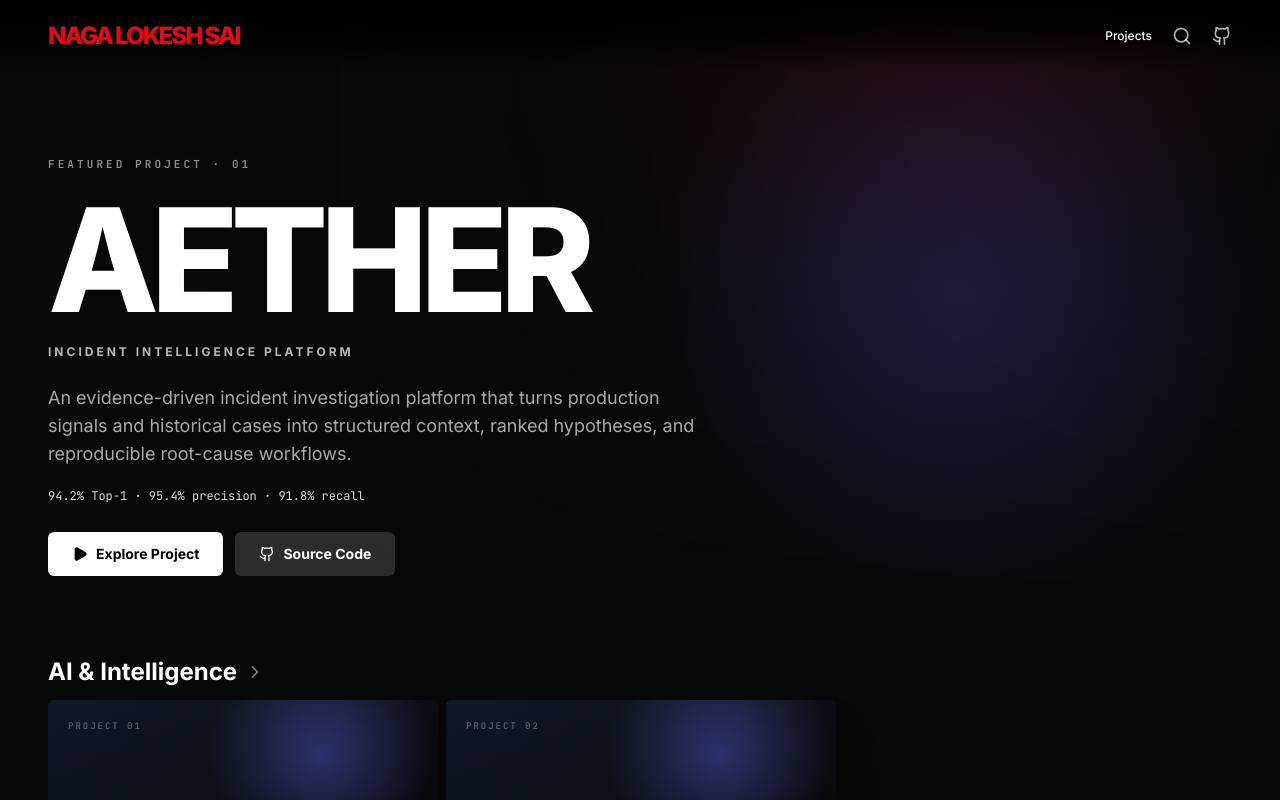
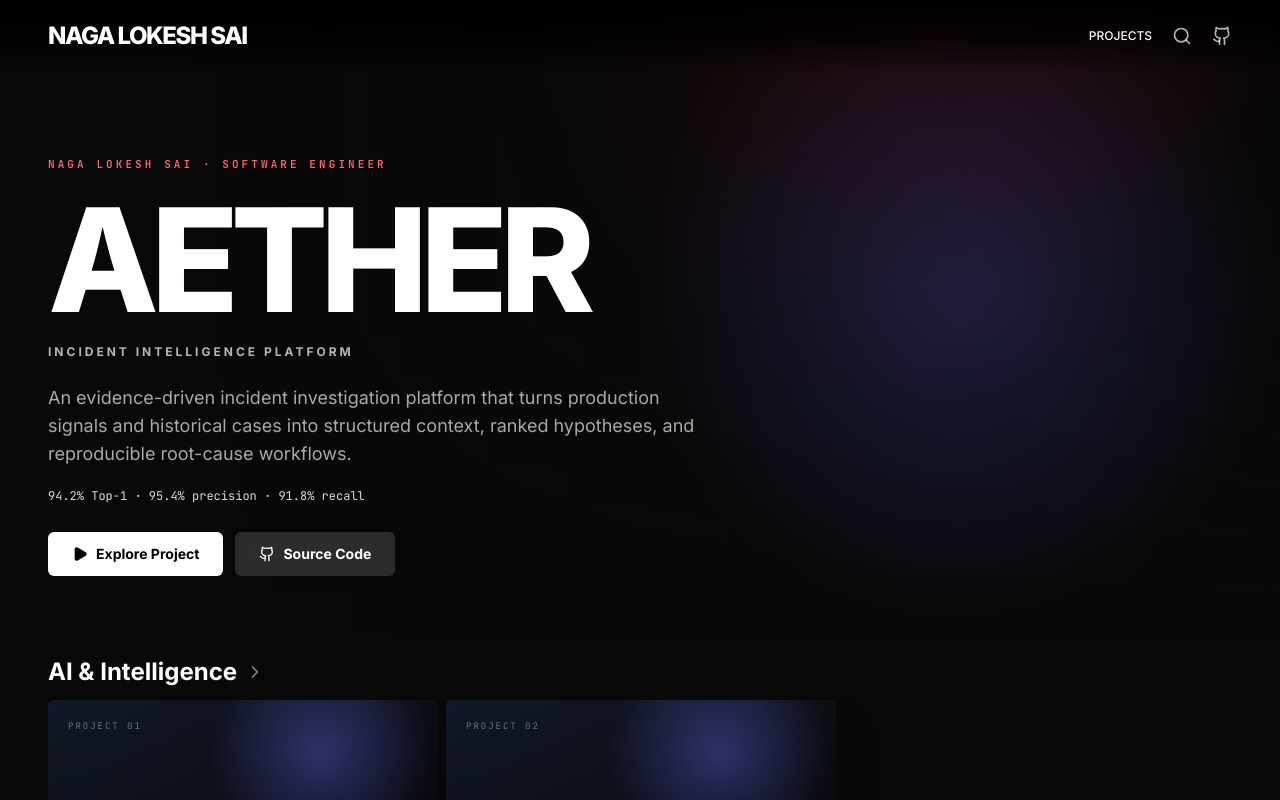
Before and after one commit to lokesh8286235/Portfolio, a React (Vite) app: page / in a window 1280 px wide. Shown: the top 800 px of the page. Built offline with nearby package versions, Linux system fonts and the light colour scheme.

Commit message:
Refine portfolio for hiring manager presentation

```diff
--- a/src/components/Projects.tsx
+++ b/src/components/Projects.tsx
@@ -113,20 +113,20 @@ export default function Projects() {
 
       <nav className="fixed top-0 z-40 w-full bg-gradient-to-b from-black/95 via-black/70 to-transparent px-5 py-5 sm:px-8 lg:px-12">
         <div className="mx-auto flex max-w-[1500px] items-center justify-between">
-          <div className="text-2xl font-black tracking-[-.08em] text-[#e50914]">NAGA LOKESH SAI</div>
+          <div className="text-2xl font-black tracking-[-.06em] text-white">NAGA LOKESH SAI</div>
           <div className="flex items-center gap-5 text-xs font-medium text-white/70">
-            <span className="hidden sm:block text-white">Projects</span>
+            <span className="hidden sm:block text-white">PROJECTS</span>
             <button onClick={() => setSearchOpen(v => !v)} aria-label="Search projects"><Search className="h-5 w-5" /></button>
             <a href="https://github.com/lokesh8286235" target="_blank" rel="noreferrer" aria-label="GitHub"><Github className="h-5 w-5" /></a>
           </div>
         </div>
       </nav>
 
-      <section className="relative min-h-[82vh] overflow-hidden">
+      <section className="relative min-h-[76vh] overflow-hidden">
         <div className="absolute inset-0 bg-[radial-gradient(circle_at_75%_45%,rgba(99,102,241,.22),transparent_32%),linear-gradient(90deg,#080808_15%,rgba(8,8,8,.62)_52%,rgba(8,8,8,.15)),linear-gradient(0deg,#080808_2%,transparent_55%)]" />
         <div className="relative mx-auto flex min-h-[82vh] max-w-[1500px] items-end px-5 pb-20 sm:px-8 lg:px-12">
           <div className="max-w-3xl">
-            <p className="mb-4 font-mono text-[11px] font-semibold tracking-[.28em] text-white/55">FEATURED PROJECT · 01</p>
+            <p className="mb-4 font-mono text-[11px] font-semibold tracking-[.28em] text-red-400">NAGA LOKESH SAI · SOFTWARE ENGINEER</p>
             <h1 className="text-6xl font-black tracking-[-.055em] sm:text-8xl lg:text-[9rem]">{featured.title}</h1>
             <p className="mt-3 text-xs font-bold tracking-[.25em] text-white/70">{featured.eyebrow}</p>
             <p className="mt-6 max-w-2xl text-base leading-7 text-white/65 sm:text-lg">{featured.description}</p>
```
